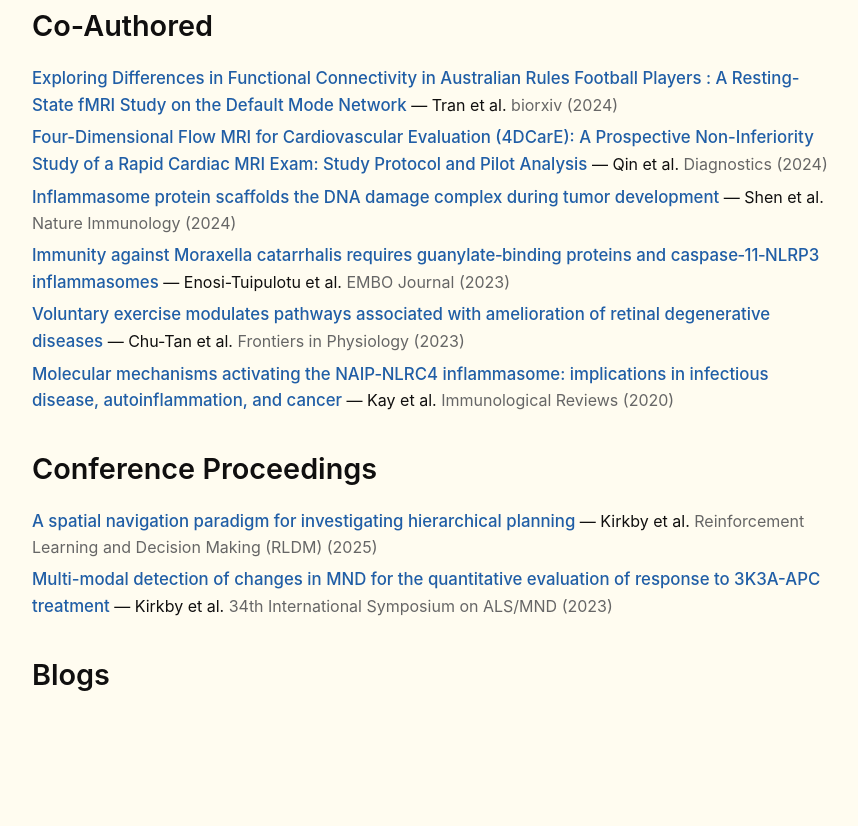
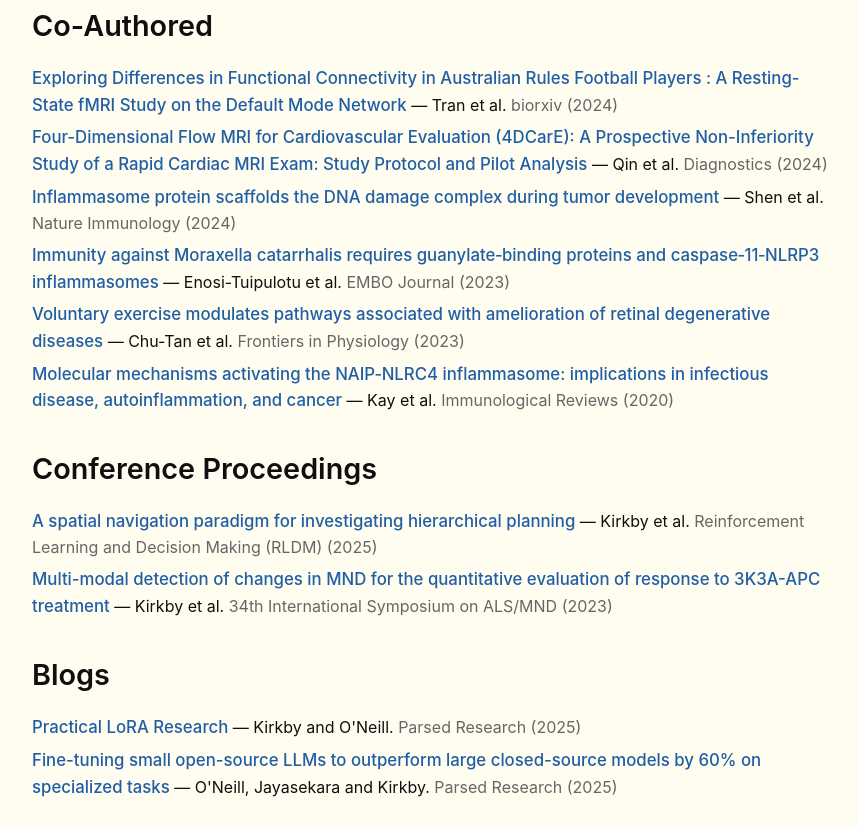
Before and after one commit to MaxKirkby5/maxkirkby5.github.io, a plain HTML site: page research.html in a window 1280 px wide. Shown: the part 512-1338 px from the top of the page, without its empty margins (208-1066 px from the left). Before the commit the page ends 1246 px from the top, so only its background shows below. Drawn offline with Linux system fonts and the light colour scheme.

Commit message:
updating blog section of research

```diff
--- a/research.html
+++ b/research.html
@@ -325,6 +325,14 @@
         <section>
             <h2>Blogs</h2>
             <ul class="papers-list">
+                <li>
+                    <a class="title" href="https://parsed.com/research/practical-lora-research">Practical LoRA Research</a>
+                     — Kirkby and O'Neill. <span class="meta">Parsed Research (2025)</span>
+                </li>
+                <li>
+                    <a class="title" href="https://parsed.com/research/fine-tuning-small-open-source-llms-to-outperform-large-closed-source-models-by-60-on-specialized-tasks">Fine-tuning small open-source LLMs to outperform large closed-source models by 60% on specialized tasks</a>
+                     — O'Neill, Jayasekara and Kirkby. <span class="meta">Parsed Research (2025)</span>
+                </li>
             </ul>
         </section>
     </main>
```
Also changed, not shown: 1 other file.
